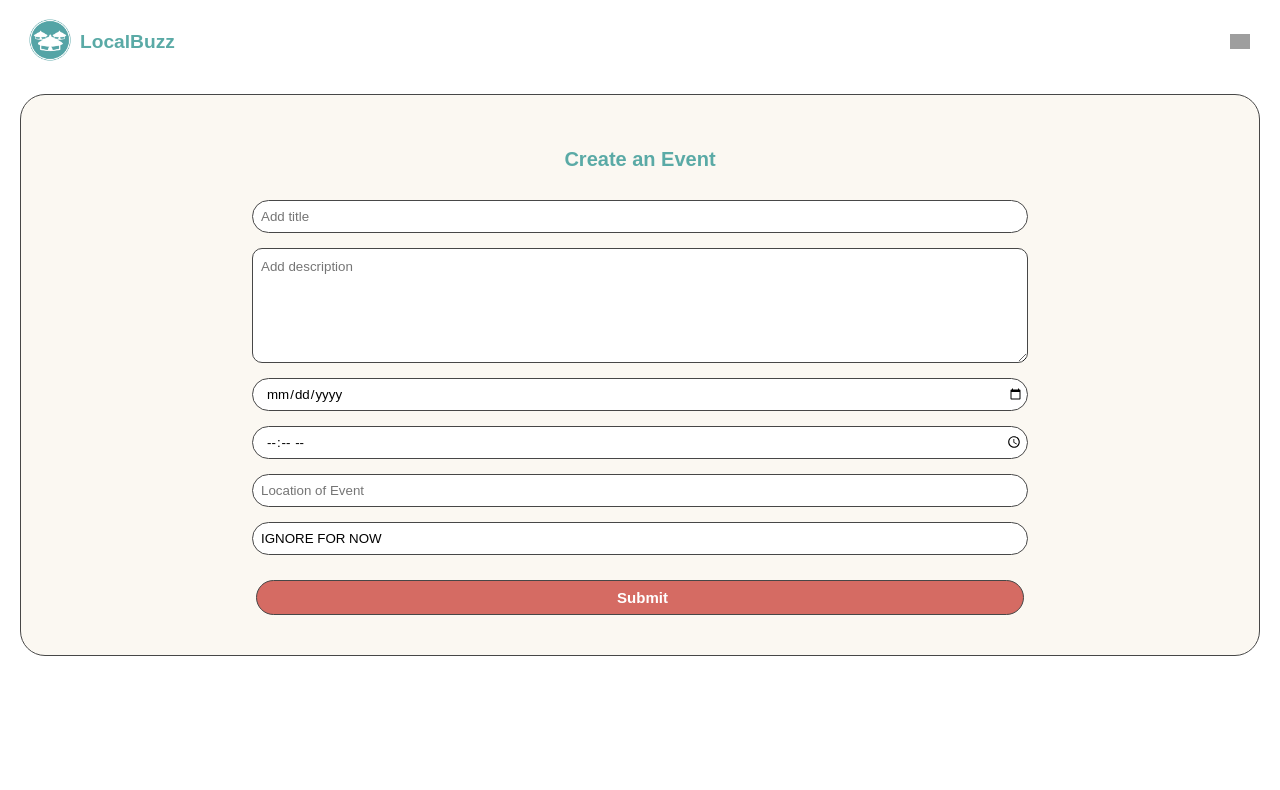
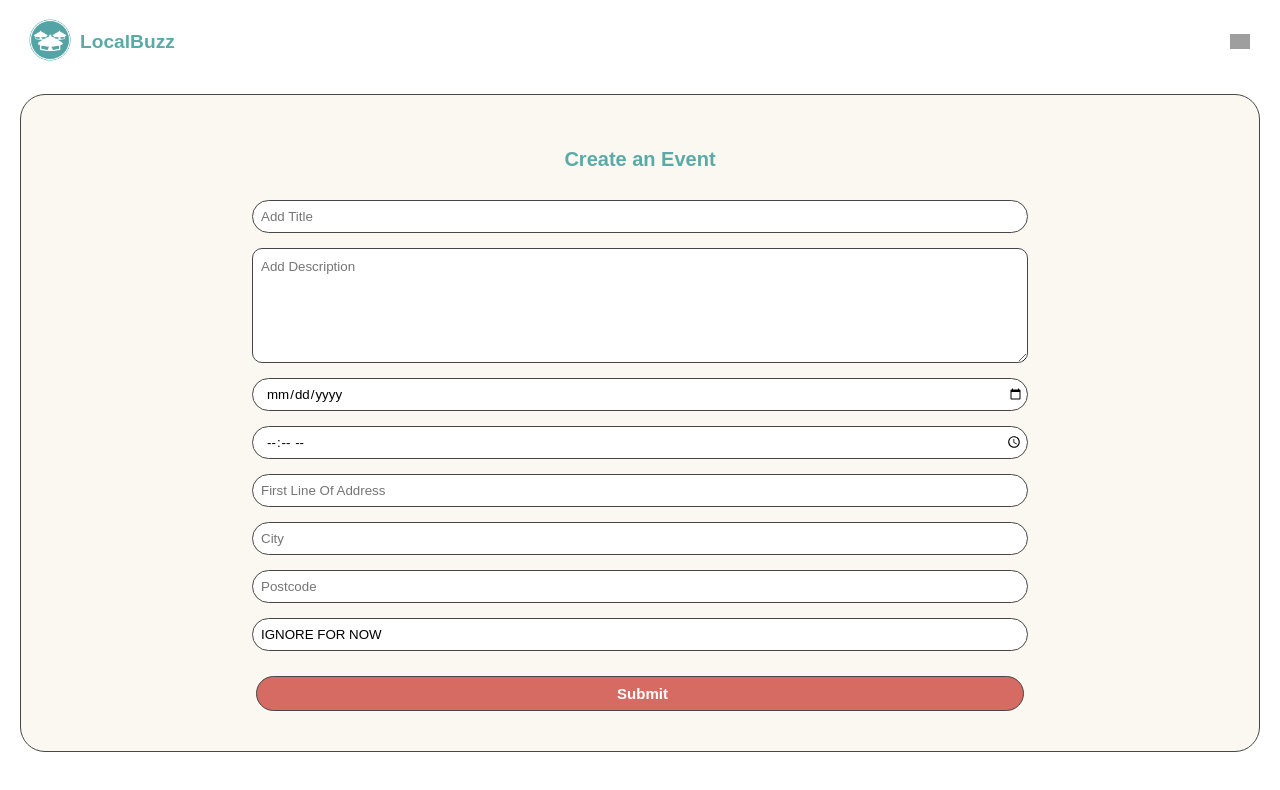
Before and after one commit to Deen-q/SwampySyntax, a React (Create React App) app in the folder local-buzz/: page /createeventpage in a window 1280 px wide. Shown: the top 790 px of the page. Built offline with nearby package versions, Linux system fonts and the light colour scheme; grey boxes are pictures that could not be loaded.

Commit message:
Location fixed

```diff
--- a/local-buzz/src/Components/CreateEventPage/AddEventForm/AddEventForm.js
+++ b/local-buzz/src/Components/CreateEventPage/AddEventForm/AddEventForm.js
@@ -1,16 +1,18 @@
 // import { eventData } from "../../Data/EventData";
-import './AddEventForm.css';
-import { useState } from 'react';
-import { v4 as uuidv4 } from 'uuid';
-import { useNavigate } from 'react-router-dom';
-import communityEvent from '../../Data/Images/community-event.png';
+import "./AddEventForm.css";
+import {useState} from "react";
+import {v4 as uuidv4} from "uuid";
+import {useNavigate} from "react-router-dom";
+import communityEvent from "../../Data/Images/community-event.png";
 
-export default function AddEventForm({ addNewEvent }) {
-	const [title, setTitle] = useState('');
-	const [description, setDescription] = useState('');
-	const [date, setDate] = useState('');
-	const [time, setTime] = useState('');
-	const [location, setLocation] = useState('');
+export default function AddEventForm({addNewEvent}) {
+  const [title, setTitle] = useState("");
+  const [description, setDescription] = useState("");
+  const [date, setDate] = useState("");
+  const [time, setTime] = useState("");
+  const [firstLineOfAddress, setFirstLineOfAddress] = useState("");
+  const [city, setCity] = useState("");
+  const [postcode, setPostcode] = useState("");
   //useNavigate is a hook that allows us to navigate to a different page. useNavigate can be used within a function.
   const navigate = useNavigate();
 
@@ -22,14 +24,16 @@ export default function AddEventForm({ addNewEvent }) {
       description: description,
       date: date,
       time: time,
-			location: location,
+      firstLineOfAddress: firstLineOfAddress,
+      city: city,
+      postcode: postcode,
       // changed to hardcoded image for now
       image: communityEvent,
     };
 
     addNewEvent(newEvent);
     //navigate to the home page automatically after submitting the form (function has been run)
-		navigate('/');
+    navigate("/");
   }
 
   return (
@@ -43,39 +47,62 @@ export default function AddEventForm({ addNewEvent }) {
           type='text'
           id='title'
           name='title'
-					placeholder='Add title'
-					onChange={event => setTitle(event.target.value)}></input>
+          placeholder='Add Title'
+          onChange={(event) => setTitle(event.target.value)}
+        ></input>
         {/* <label htmlFor='description'>Description:</label> */}
         <textarea
           required
           type='text'
           id='description'
           name='description'
-					placeholder='Add description'
-					onChange={event => setDescription(event.target.value)}></textarea>
+          placeholder='Add Description'
+          onChange={(event) => setDescription(event.target.value)}
+        ></textarea>
         {/* <label htmlFor='date'>Date:</label> */}
         <input
           required
           type='date'
           id='date'
           name='date'
-					onChange={event => setDate(event.target.value)}></input>
+          placeholder='Date'
+          onChange={(event) => setDate(event.target.value)}
+        ></input>
         {/* <label htmlFor='time'>Time:</label> */}
         <input
           required
           type='time'
           id='time'
           name='time'
-					onChange={event => setTime(event.target.value)}></input>
+          placeholder='Time'
+          onChange={(event) => setTime(event.target.value)}
+        ></input>
         {/* <label htmlFor='location'>Location:</label> */}
         <input
           required
           type='text'
-					id='location'
-					name='location'
-					placeholder='Location of Event'
-					onChange={event => setLocation(event.target.value)}></input>
+          id='firstLineOfAddress'
+          name='firstLineOfAddress'
+          placeholder='First Line Of Address'
+          onChange={(event) => setFirstLineOfAddress(event.target.value)}
+        ></input>
         {/* <label htmlFor='image'>Image:</label> */}
+        <input
+          required
+          type='text'
+          id='city'
+          name='city'
+          placeholder='City'
+          onChange={(event) => setCity(event.target.value)}
+        ></input>
+        <input
+          required
+          type='text'
+          id='postcode'
+          name='postcode'
+          placeholder='Postcode'
+          onChange={(event) => setPostcode(event.target.value)}
+        ></input>
         <input
           type='text'
           id='image'
```
Lines whose indentation alone changed are shown as unchanged.
